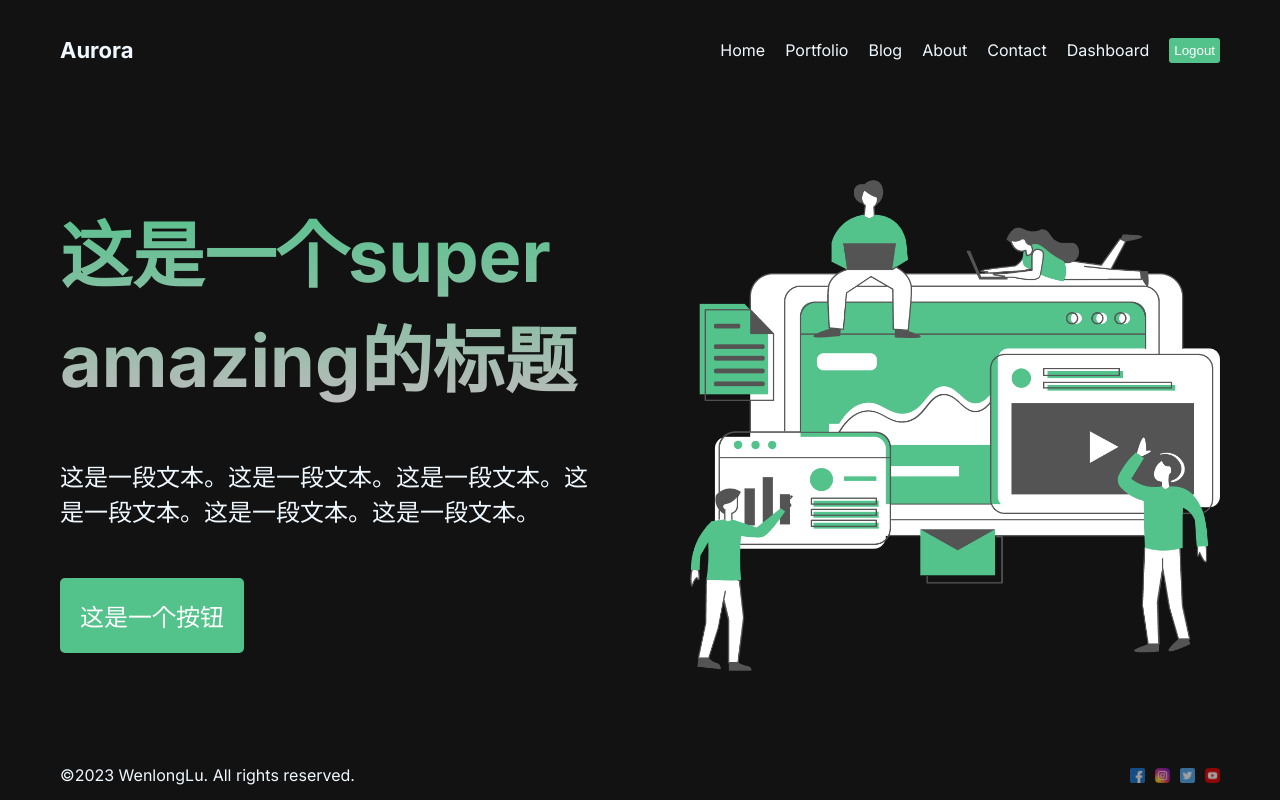
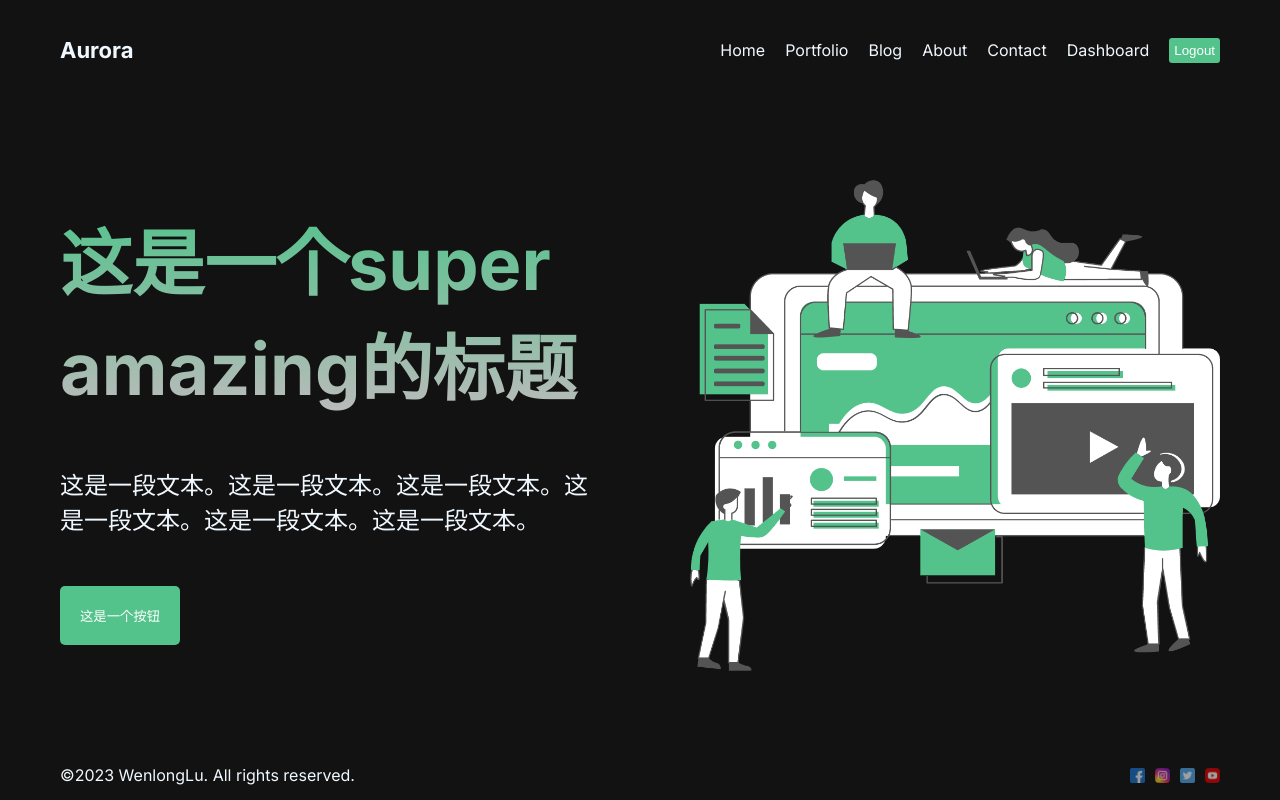
Before and after one commit to AnthemLights64/my-first-next-app, a Next.js app: page / in a window 1280 px wide. Built offline with nearby package versions, Linux system fonts and the light colour scheme.

Commit message:
feat: add button component

```diff
--- a/src/app/page.js
+++ b/src/app/page.js
@@ -1,6 +1,7 @@
 import Image from 'next/image'
 import styles from './page.module.css'
 import Hero from '/public/hero.png'
+import Button from '@/components/button/Button'
 
 export default function Home() {
   return (
@@ -13,7 +14,7 @@
         <p className={styles.description}>
           这是一段文本。这是一段文本。这是一段文本。这是一段文本。这是一段文本。这是一段文本。
         </p>
-        <button className={styles.button}>这是一个按钮</button>
+        <Button url='/portfolio' text='这是一个按钮' />
       </div>
 
       <div className={styles.item}>
--- /dev/null
+++ b/src/components/button/Button.jsx
@@ -0,0 +1,13 @@
+import React from 'react'
+import styles from './Button.module.css'
+import Link from 'next/link'
+
+const Button = ({ text, url }) => {
+  return (
+    <Link href={url}>
+        <button className={styles.container}>{text}</button>
+    </Link>
+  )
+}
+
+export default Button
--- /dev/null
+++ b/src/components/button/Button.module.css
@@ -0,0 +1,9 @@
+.container {
+  padding: 20px;
+  cursor: pointer;
+  background-color: #53c28b;
+  border: none;
+  border-radius: 5px;
+  width: max-content;
+  color: white;
+}
```
